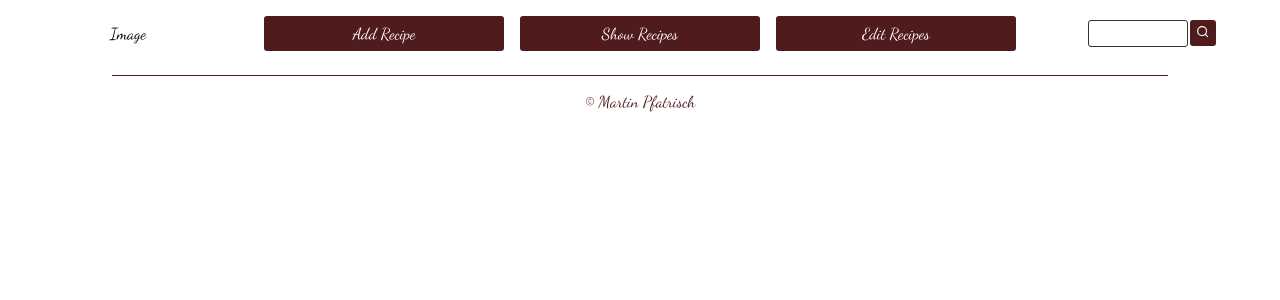
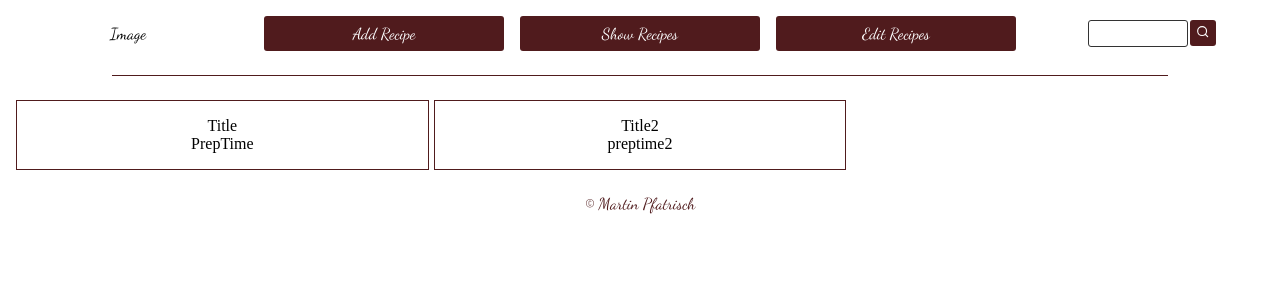
Before and after one commit to PfMartin/delicious_dishes, a React (Create React App) app in the folder client/: page / in a window 1280 px wide. Both pictures are taken after a click on the item "Show Recipes". Shown: the top 300 px of the page. Built offline with nearby package versions, Linux system fonts and the light colour scheme; no server answers.

Commit message:
Styled the Cards

```diff
--- a/client/src/components/RecipeList.js
+++ b/client/src/components/RecipeList.js
@@ -4,7 +4,16 @@ class RecipeList extends React.Component {
   constructor(props) {
     super(props);
     this.state = {
-      allRecipes: []
+      allRecipes: [
+        {
+          title: 'Title',
+          preptime: 'PrepTime',
+        },
+        {
+          title: 'Title2',
+          preptime: 'preptime2'
+        }
+      ]
     };
 
     // this.server = 'localhost';
@@ -31,19 +40,16 @@ class RecipeList extends React.Component {
 
   render() {
 
-    const line = {
-      borderBottom: 'solid #000 1px'
-    }
-
     return(
       <Fragment>
+        <div className='cardContainer'>
         {
           //Map through the list of recipes
           this.state.allRecipes.map((element) => {
             return(
               <div
+                className='recipeCard'
                 key={element.id}
-                style={{margin: '1rem'}}
                 >
                 <ul>
                   <li>{element.title}</li>
@@ -55,11 +61,11 @@ class RecipeList extends React.Component {
                   <li>{element.ingredients}</li>
                   <li>{element.prepsteps}</li>
                 </ul>
-                <div className='line'></div>
               </div>
             )
           })
         }
+        </div>
       </Fragment>
     )
   }
--- a/client/src/index.css
+++ b/client/src/index.css
@@ -43,6 +43,12 @@ ul {
 
 .line {
   margin: 0.5rem 7rem;
+  height: 0px;
+  border-bottom: 0.2px var(--accent) solid;
+}
+
+.shortLine {
+  margin: 0.5rem 20rem;
   height: 0px;
   border-bottom: 0.2px var(--accent) solid;
 }
@@ -162,6 +168,21 @@ textarea {
   outline: none;
 }
 
+/* ShowRecipes */
+.cardContainer {
+  display: grid;
+  grid-template-columns: repeat(3, 1fr);
+  grid-column-gap: 5px;
+  grid-row-gap: 5px;
+  padding: 1rem;
+}
+
+.recipeCard {
+  padding: 1rem;
+  text-align: center;
+  border: 1px var(--accent) solid;
+}
+
 .footer {
   padding: 0.5rem;
   font-family: 'Dancing Script', cursive;
```
